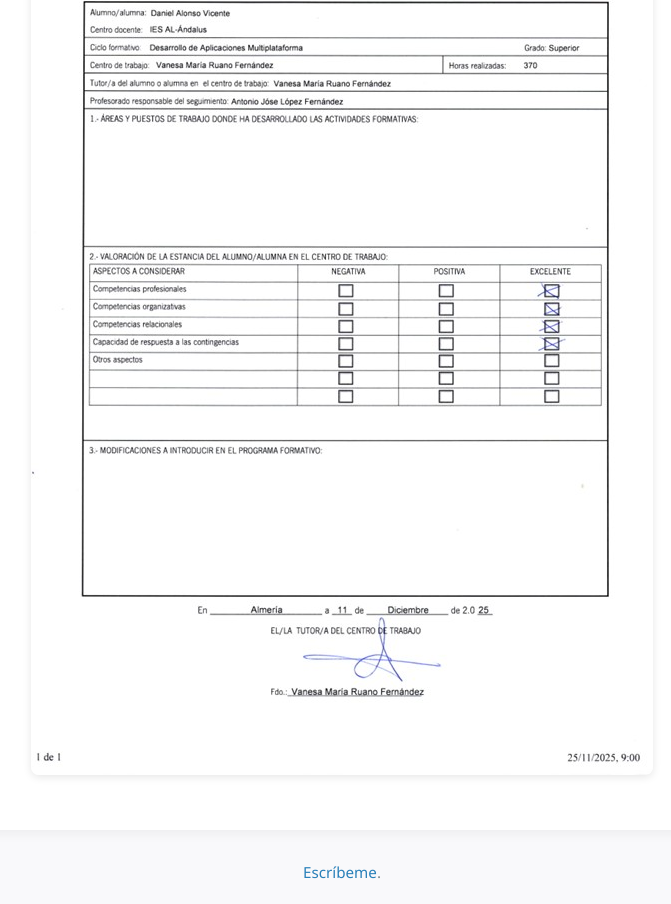
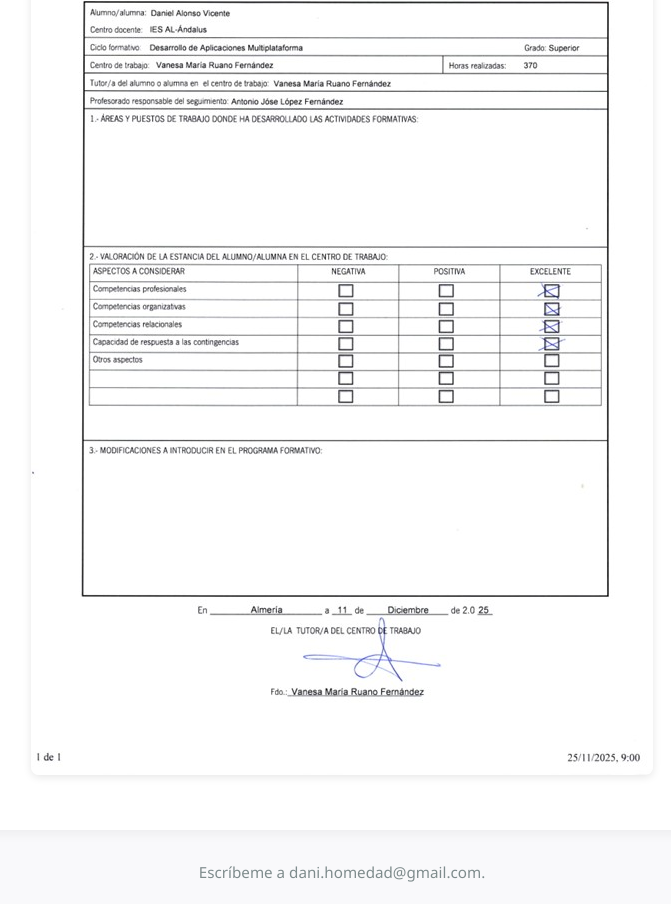
Before and after one commit to Loro03/Curriculum, a plain HTML site: page index.html in a window 1280 px wide. Shown: the part 1484-2388 px from the top of the page, without its empty margins (298-969 px from the left). Drawn offline with Linux system fonts and the light colour scheme.

Commit message:
Update index.html

```diff
--- a/index.html
+++ b/index.html
@@ -133,7 +133,7 @@
 
     <footer>
       <p>
-        <a href="dani.homedad@gmail.com">Escríbeme</a>.
+        <a">Escríbeme a dani.homedad@gmail.com</a>.
       </p>
     </footer>
   </div>
```
